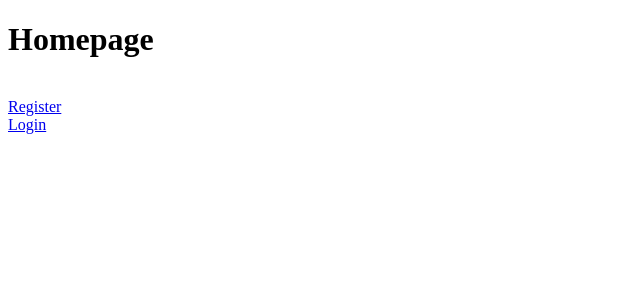
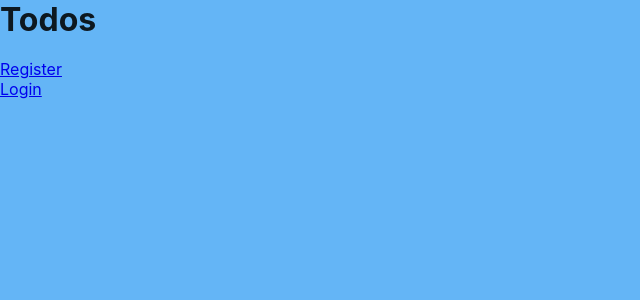
Before and after one commit to quantumsnowball/todos-domain--serverful, a React app: page / in a window 1280 px wide. Shown: the top 300 px of the page, without its empty margins (0-640 px from the left). Built offline with nearby package versions, Linux system fonts and the light colour scheme.

Commit message:
feat: basic frontend react app directory structure

```diff
--- a/package.json
+++ b/package.json
@@ -27,6 +27,10 @@
     "workbox-webpack-plugin": "^6.5.4"
   },
   "dependencies": {
+    "@emotion/react": "^11.10.0",
+    "@emotion/styled": "^11.10.0",
+    "@mui/icons-material": "^5.8.4",
+    "@mui/material": "^5.9.3",
     "@types/express": "^4.17.13",
     "@types/node": "^18.6.4",
     "@types/react": "^18.0.16",
--- a/src/client/components/App.tsx
+++ b/src/client/components/App.tsx
@@ -1,75 +1,38 @@
-import { Routes, Route, BrowserRouter, Link } from 'react-router-dom'
+import { useCallback, useEffect } from 'react'
+import Main from './Main'
+import { createTheme, styled, ThemeProvider } from '@mui/material'
+import chooseTheme from '../styles/theme'
 
 
-function Homepage() {
-  return (
-    <div>
-      <h1>Homepage</h1>
-      <br />
-      <Link to="/register">Register</Link>
-      <br />
-      <Link to="/login">Login</Link>
-    </div>
-  )
-}
-
-function Register() {
-  return (
-    <div>
-      <h1>Register</h1>
-      <br />
-      <Link to="/">back</Link>
-    </div>
-  )
-}
-
-function Login() {
-  const handleSubmit = () => {
-    () => alert('submit the form')
-  }
-  return (
-    <div>
-      <h1>Login</h1>
-      <br />
-      <form method="POST" action='/api/login'>
-        <div>
-          <label>Email:</label>
-          <input id="email" name="email" type="email" />
-        </div>
-        <div>
-          <label>Password:</label>
-          <input id="password" name="password" type="password" />
-        </div>
-        <div>
-          <input id="submit" type="submit" />
-        </div>
-      </form>
-      <br />
-      <Link to="/">back</Link>
-    </div>
-  )
-}
-
-function NotFound() {
-  return (
-    <div>
-      <h1>Page Not Found</h1>
-      <br />
-      <Link to="/">back</Link>
-    </div>
-  )
-}
+const FlexColumnDiv = styled('div')`
+  /* cover full viewport */
+  width: 100vw;
+  height: 100vh;
+  /* flex column display sections */
+  display: flex;
+  flex-flow: column nowrap;
+  justify-content: space-between;
+  align-items: stretch;
+  /* theme */
+  color: ${props => props.theme.palette.text.primary};
+  background-color: ${props => props.theme.palette.background.default};
+`
 
 function App() {
+  const mode = 'light'
+  const name = 'ocean'
+  const theme = useCallback(() => createTheme(chooseTheme(name)(mode)), [name, mode])
+
+  useEffect(() => {
+    document.body.style.backgroundColor = theme().palette.background.default
+  }, [theme])
+
   return (
-    <BrowserRouter>
-      <Routes>
-        <Route path="/" element={<Homepage />} />
-        <Route path="/register" element={<Register />} />
-        <Route path="/login" element={<Login />} />
-        <Route path="*" element={<NotFound />} />
-      </Routes>
-    </BrowserRouter>
+    <ThemeProvider theme={theme}>
+      <FlexColumnDiv className="app-ctn">
+        <Main />
+      </FlexColumnDiv>
+    </ThemeProvider>
   )
 }
 
--- /dev/null
+++ b/src/client/components/Main/Pages/Homepage.tsx
@@ -0,0 +1,14 @@
+import { Link } from 'react-router-dom'
+
+
+export default function Homepage() {
+  return (
+    <div>
+      <h1>Todos</h1>
+      <br />
+      <Link to="/register">Register</Link>
+      <br />
+      <Link to="/login">Login</Link>
+    </div>
+  )
+}
--- /dev/null
+++ b/src/client/components/Main/Pages/Login.tsx
@@ -0,0 +1,29 @@
+import { Link } from 'react-router-dom'
+
+
+export default function Login() {
+  const handleSubmit = () => {
+    () => alert('submit the form')
+  }
+  return (
+    <div>
+      <h1>Login</h1>
+      <br />
+      <form method="POST" action='/api/login'>
+        <div>
+          <label>Email:</label>
+          <input id="email" name="email" type="email" />
+        </div>
+        <div>
+          <label>Password:</label>
+          <input id="password" name="password" type="password" />
+        </div>
+        <div>
+          <input id="submit" type="submit" />
+        </div>
+      </form>
+      <br />
+      <Link to="/">back</Link>
+    </div>
+  )
+}
--- /dev/null
+++ b/src/client/components/Main/Pages/NotFound.tsx
@@ -0,0 +1,12 @@
+import { Link } from 'react-router-dom'
+
+
+export default function NotFound() {
+  return (
+    <div>
+      <h1>Page Not Found</h1>
+      <br />
+      <Link to="/">back</Link>
+    </div>
+  )
+}
--- /dev/null
+++ b/src/client/components/Main/Pages/Register.tsx
@@ -0,0 +1,12 @@
+import { Link } from 'react-router-dom'
+
+
+export default function Register() {
+  return (
+    <div>
+      <h1>Register</h1>
+      <br />
+      <Link to="/">back</Link>
+    </div>
+  )
+}
--- /dev/null
+++ b/src/client/components/Main/index.tsx
@@ -0,0 +1,38 @@
+import { Routes, Route, BrowserRouter } from 'react-router-dom'
+import Homepage from './Pages/Homepage'
+import Register from './Pages/Register'
+import Login from './Pages/Login'
+import NotFound from './Pages/NotFound'
+import { styled } from '@mui/material'
+
+
+// .main-ctn
+const ScrollableDiv = styled('div')`
+  /* take all flex space from parents */
+  flex-grow: 1;
+  /* flex column display all quote cards */
+  display: flex;
+  flex-flow: column nowrap;
+  justify-content: flex-start;
+  align-item: stretch;
+  align-content: center;
+  /* allow scrollbar here*/
+  overflow: auto;
+  /* text */
+  text-align: left;
+`
+
+export default function Main() {
+  return (
+    <ScrollableDiv className='main-ctn'>
+      <BrowserRouter>
+        <Routes>
+          <Route path="/" element={<Homepage />} />
+          <Route path="/register" element={<Register />} />
+          <Route path="/login" element={<Login />} />
+          <Route path="*" element={<NotFound />} />
+        </Routes>
+      </BrowserRouter>
+    </ScrollableDiv>
+  )
+}
--- a/src/client/index.tsx
+++ b/src/client/index.tsx
@@ -1,7 +1,11 @@
 import React from 'react'
 import ReactDOM from 'react-dom/client'
 import App from './components/App'
+import './styles/index.css'
+import { ThemeProvider, createTheme } from '@mui/material'
 
+
+const defaultTheme = createTheme()
 
 const root = ReactDOM.createRoot(
   document.getElementById('root') as HTMLElement
@@ -9,6 +13,8 @@ const root = ReactDOM.createRoot(
 
 root.render(
   <React.StrictMode>
-    <App />
+    <ThemeProvider theme={defaultTheme}>
+      <App />
+    </ThemeProvider>
   </React.StrictMode>
 )
--- /dev/null
+++ b/src/client/styles/index.css
@@ -0,0 +1,16 @@
+* {
+  box-sizing: border-box;
+  margin: 0;
+  padding: 0;
+}
+
+html,
+body {
+  overscroll-behavior-y: contain;
+}
+
+body {
+  font-family: -apple-system, BlinkMacSystemFont, 'Segoe UI', 'Roboto', 'Oxygen',
+    'Ubuntu', 'Cantarell', 'Fira Sans', 'Droid Sans', 'Helvetica Neue',
+    sans-serif;
+}
--- /dev/null
+++ b/src/client/styles/theme.ts
@@ -0,0 +1,150 @@
+import { PaletteMode } from '@mui/material'
+import { ThemeName } from '../types'
+
+
+const elementary = (mode: PaletteMode) => ({
+  palette: {
+    mode,
+    ...(mode === 'light'
+      ? {
+        // palette values for light mode
+        background: {
+          default: '#fafafa',
+          paper: '#ffffff',
+        },
+      }
+      : {
+        // palette values for dark mode
+        background: {
+          default: '#303030',
+          paper: '#424242',
+        },
+      }),
+  },
+})
+
+const beach = (mode: PaletteMode) => ({
+  palette: {
+    mode,
+    ...(mode === 'light'
+      ? {
+        // palette values for light mode
+        background: {
+          default: '#fff59d',
+          paper: '#fff9c4',
+        },
+      }
+      : {
+        // palette values for dark mode
+        background: {
+          default: '#433d25',
+          paper: '#484834',
+        },
+      }),
+  },
+})
+
+const forest = (mode: PaletteMode) => ({
+  palette: {
+    mode,
+    ...(mode === 'light'
+      ? {
+        // palette values for light mode
+        primary: {
+          main: '#2e7d32',
+          light: '#4caf50',
+          dark: '#1b5e20',
+        },
+        background: {
+          default: '#81c784',
+          paper: '#a5d6a7',
+        },
+      }
+      : {
+        // palette values for dark mode
+        background: {
+          default: '#0f3311',
+          paper: '#173f1a',
+        },
+      }),
+  },
+})
+
+const rose = (mode: PaletteMode) => ({
+  palette: {
+    mode,
+    ...(mode === 'light'
+      ? {
+        // palette values for light mode
+        primary: {
+          main: '#ec407a',
+          light: '#ffcdd2',
+          dark: '#c62828',
+        },
+        background: {
+          default: '#f48fb1',
+          paper: '#ffcdd2',
+        },
+      }
+      : {
+        // palette values for dark mode
+        background: {
+          default: '#430f20',
+          paper: '#4c1e1e',
+        },
+      }),
+  },
+})
+
+const sunset = (mode: PaletteMode) => ({
+  palette: {
+    mode,
+    ...(mode === 'light'
+      ? {
+        // palette values for light mode
+        primary: {
+          main: '#ed6c02',
+          light: '#ff9800',
+          dark: '#e65100',
+        },
+        background: {
+          default: '#ff8a65',
+          paper: '#ffab91',
+        },
+      }
+      : {
+        // palette values for dark mode
+        background: {
+          default: '#541200',
+          paper: '#672309',
+        },
+      }),
+  },
+})
+
+const ocean = (mode: PaletteMode) => ({
+  palette: {
+    mode,
+    ...(mode === 'light'
+      ? {
+        // palette values for light mode
+        background: {
+          default: '#64b5f6',
+          paper: '#90caf9',
+        },
+      }
+      : {
+        // palette values for dark mode
+        background: {
+          default: '#0d283d',
+          paper: '#1f3e56',
+        },
+      }),
+  },
+})
+
+const chooseTheme = (name: ThemeName) => ({
+  elementary, beach, forest, rose, sunset, ocean
+}[name])
+
+export default chooseTheme
--- /dev/null
+++ b/src/client/types/index.ts
@@ -0,0 +1,3 @@
+export type ColorMode = 'light' | 'dark'
+
+export type ThemeName = 'elementary' | 'beach' | 'forest' | 'rose' | 'sunset' | 'ocean'
```
Also changed, not shown: 1 other file (tests, documents, lock files or other folders).
